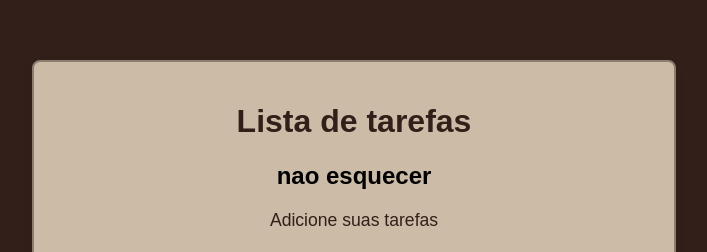
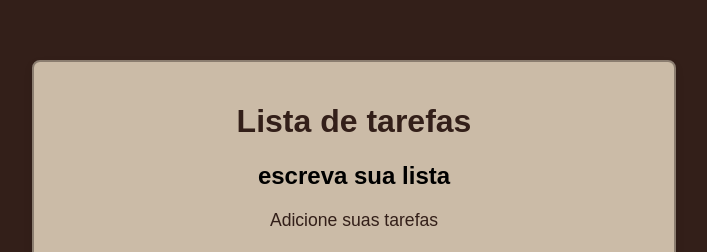
Before and after one commit to valdir279/Projeto-js-aula3, a plain HTML site: page index.html in a window 1280 px wide. Shown: the part 170-422 px from the top of the page, without its empty margins (286-993 px from the left). Drawn offline with Linux system fonts and the light colour scheme.

```diff
--- a/index.html
+++ b/index.html
@@ -11,7 +11,7 @@
 <body>
     <div class="container">
         <h1>Lista de tarefas</h1>
-        <h2>nao esquecer</h2>
+        <h2>escreva sua lista</h2>
         <p>Adicione suas tarefas</p>
         <input type="text" id="inputTarefa" placeholder="Digite a sua tarefa">
         <button onclick="adicionarTarefa()">Adicionar Tarefa</button>
```
